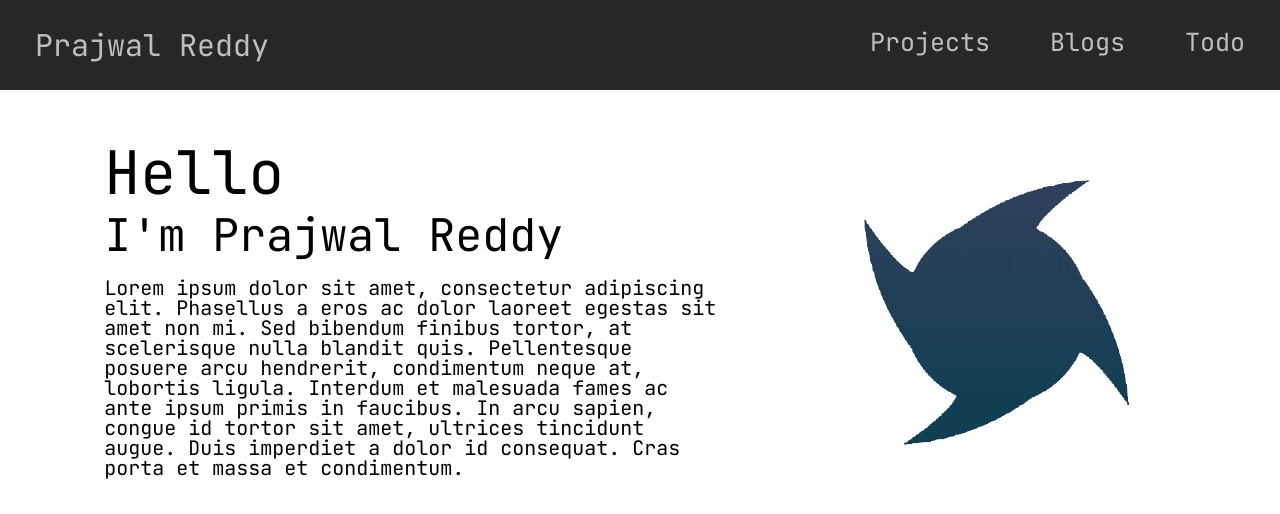
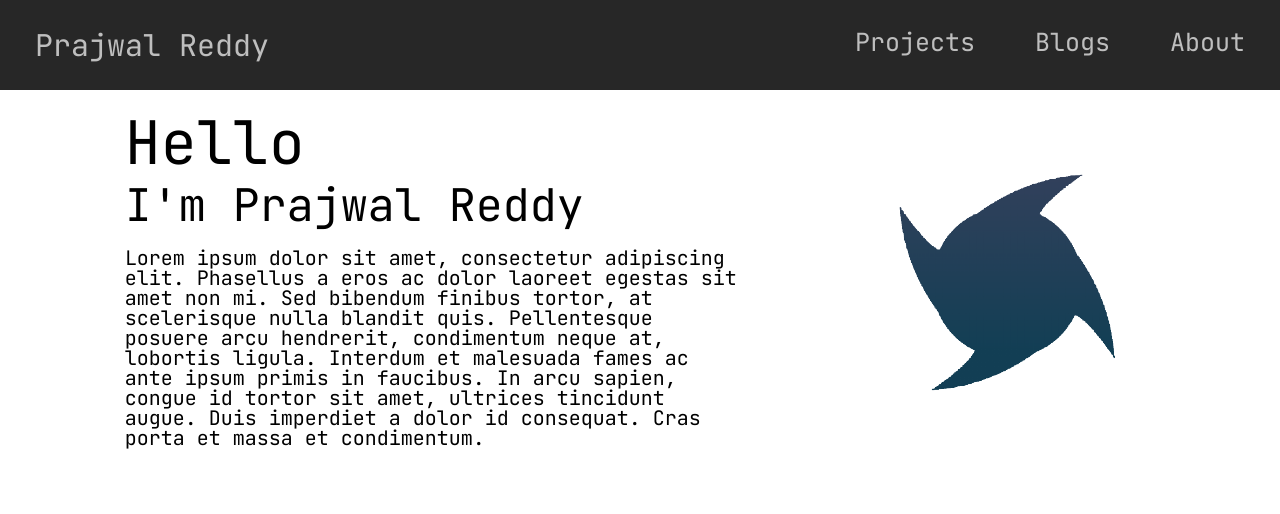
Before and after one commit to PrajwalMReddy/PrajwalMReddy, a Vue app: page / in a window 1280 px wide. Shown: the top 514 px of the page. Built offline with nearby package versions, Linux system fonts and the light colour scheme.

Commit message:
Continue

```diff
--- a/src/App.vue
+++ b/src/App.vue
@@ -1,15 +1,21 @@
 <template>
   <NavBar />
   <HomeAbout />
+  <HomeExperience />
+  <HomeContact />
 </template>
 
 <script>
 import NavBar from "@/components/NavBar";
 import HomeAbout from "@/components/HomeAbout";
+import HomeExperience from "@/components/HomeExperience";
+import HomeContact from "@/components/HomeContact";
 
 export default {
   name: 'App',
   components: {
+    HomeContact,
+    HomeExperience,
     HomeAbout,
     NavBar
   },
--- a/src/components/HomeAbout.vue
+++ b/src/components/HomeAbout.vue
@@ -60,7 +60,7 @@ export default {
 
 #about-img {
   height: auto;
-  width: 27%;
+  width: 22%;
 
   margin: 60px;
 }
--- /dev/null
+++ b/src/components/HomeContact.vue
@@ -0,0 +1,12 @@
+<template>
+  <p></p>
+</template>
+
+<script>
+export default {
+  name: "HomeContact"
+}
+</script>
+
+<style scoped>
+</style>
--- /dev/null
+++ b/src/components/HomeExperience.vue
@@ -0,0 +1,12 @@
+<template>
+  <p></p>
+</template>
+
+<script>
+export default {
+  name: "HomeExperience"
+}
+</script>
+
+<style scoped>
+</style>
--- a/src/components/NavBar.vue
+++ b/src/components/NavBar.vue
@@ -6,7 +6,7 @@
     <ul class="navigation-list">
       <li class="navigation-element"><a class="navigation-link" href="/projects">Projects</a></li>
       <li class="navigation-element"><a class="navigation-link" href="/blogs">Blogs</a></li>
-      <li class="navigation-element"><a class="navigation-link" href="/todo">Todo</a></li>
+      <li class="navigation-element"><a class="navigation-link" href="/about">About</a></li>
     </ul>
   </nav>
 </template>
```
